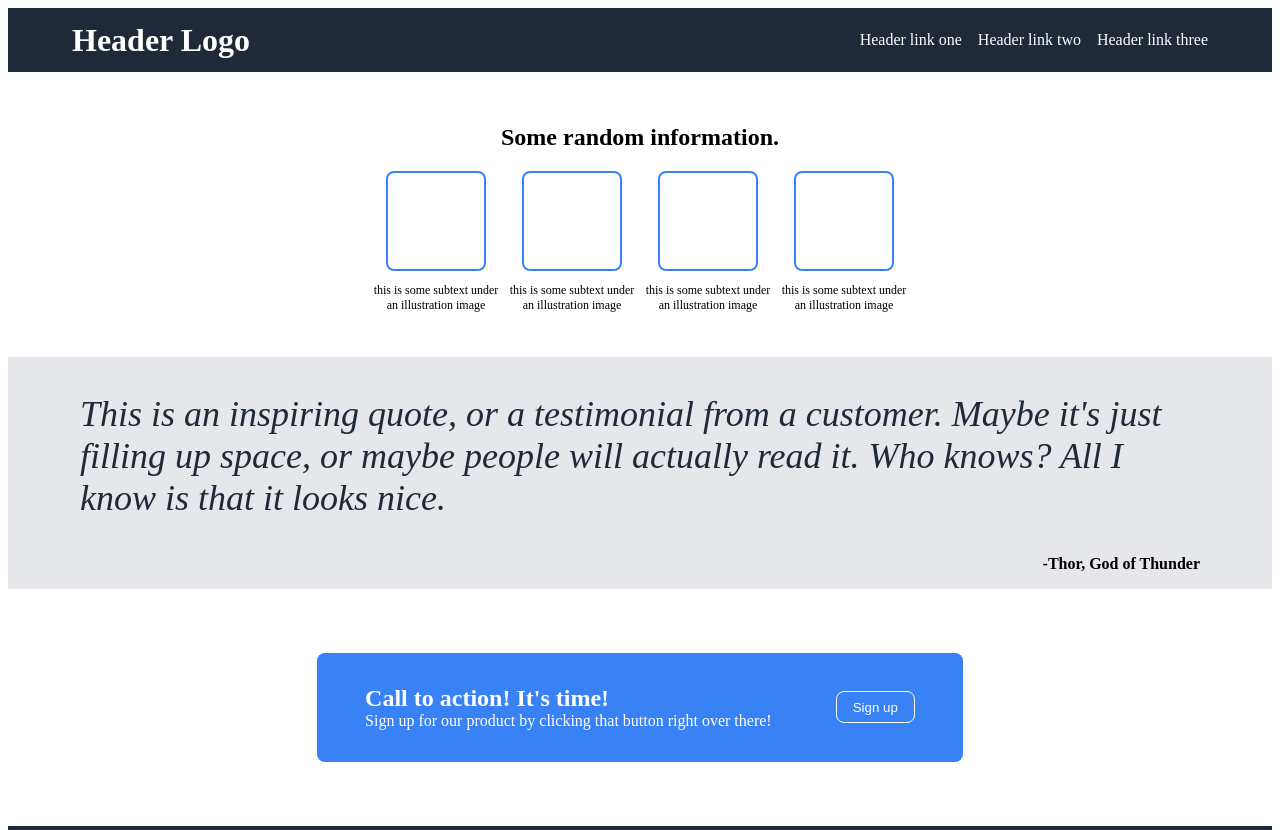
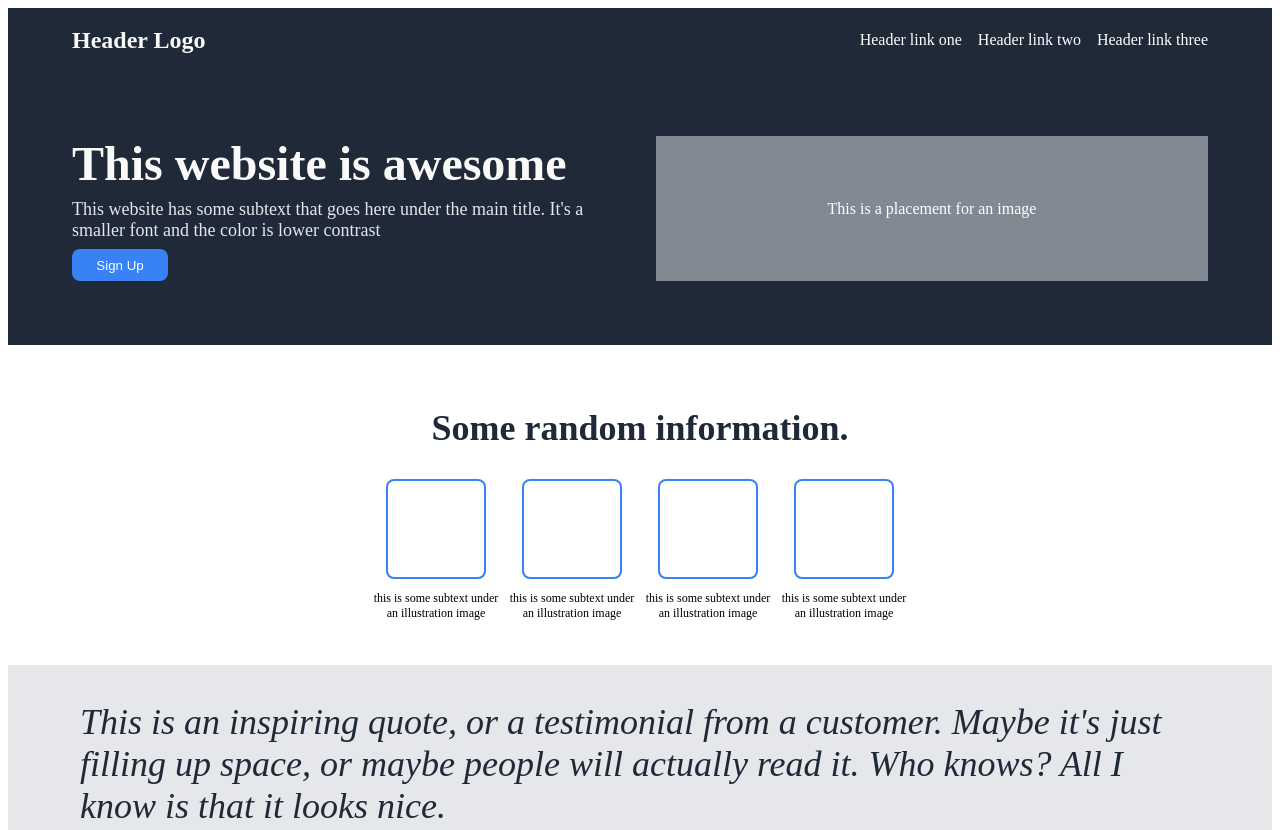
Before and after one commit to ilserdiv/Landing-Page-1, a plain HTML site: page index.html in a window 1280 px wide. Shown: the top 830 px of the page. Drawn offline with Linux system fonts and the light colour scheme.

Commit message:
Added hero div

```diff
--- a/index.html
+++ b/index.html
@@ -19,10 +19,12 @@
         </div>
         <div class="second">
             <div class="left">
-
+                <h2>This website is awesome</h2>
+                <p>This website has some subtext that goes here under the main title. It's a smaller font and the color is lower contrast</p>
+                <button>Sign Up</button>
             </div>
             <div class="right">
-
+                <p>This is a placement for an image</p>
             </div>
         </div>
     </div>
--- a/style.css
+++ b/style.css
@@ -11,6 +11,8 @@ body {
     .hero.div {
         background-color: #1F2937;
         color: white;
+        display: flex;
+        flex-direction: column;
     }
         .header {
             flex-grow: 1;
@@ -25,6 +27,10 @@ body {
                 align-items: center;
                 gap: 16px;
             }
+                .header > h1 {
+                    font-size: 24px;
+                    color: #F9FAF8;
+                }
                 .header > ul > li {
                     list-style-type: none;
                 }
@@ -32,6 +38,50 @@ body {
                     color: white;
                     text-decoration: none;
                 }
+        .second {
+            display: flex;
+            padding: 64px;
+            justify-content: center;
+            gap: 32px;
+        }
+            .second > .left, .second > .right {
+                width: 100px;
+                flex-grow: 1;
+            }
+            .second > .left {
+                display: flex;
+                flex-direction: column;
+                justify-items: flex-start;
+                gap: 8px;
+            }
+                .second > .left > h2 {
+                    font-size: 48px;
+                    color: #F9FAF8;
+                    font-weight: 900;
+                    margin: 0;
+                }
+                .second > .left > p {
+                    margin: 0;
+                    font-size: 18px;
+                    color: #E5E7EB;
+                }
+                .second > .left > button {
+                    flex-grow: 0;
+                    width: 96px;
+                    height: 32px;
+                    background-color: #3882F6;
+                    border: none;
+                    border-radius: 8px;
+                    color: white;
+                }
+            .second > .right {
+                background-color: #e5e7eb81;
+                color: white;
+                display: flex;
+                justify-content: center;
+                align-items: center;
+            }
+
     /* 2nd section */
     .info.div {
         flex-direction: column;
@@ -39,6 +89,11 @@ body {
         justify-content: flex-start;
         margin: 32px;
     }
+        .info.div > h2 {
+            font-size: 36px;
+            color: #1F2937;
+            font-weight: 900;
+        }
         .boxes {
             display: flex;
             gap: 8px;
```
